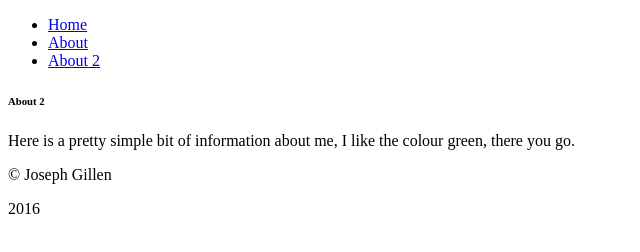
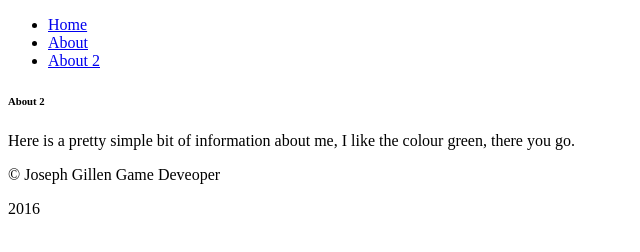
Before and after one commit to Schwarzglut/schwarzglut.github.io, a plain HTML site: page about2.html in a window 1280 px wide. Shown: the full height of the page, 0-640 px from the left. Drawn offline with Linux system fonts and the light colour scheme.

Commit message:
Clean Up Changes

```diff
--- a/about2.html
+++ b/about2.html
@@ -1,14 +1,19 @@
 <!DOCTYPE html>
 <html>
 <head>
-	<title>About 2</title>
+	<title>More About Me</title>
 	<link href="site.css" rel="stlyesheet">
 </head>
-    <body>
-        <nav id="nav01"></nav>
+
+<body>
+    <nav id="nav01"></nav>
+
+    <div id="main">
         <h6> About 2</h6>
         <p1>Here is a pretty simple bit of information about me, I like the colour green, there you go. </p1>
         <footer id="foot01"></footer>
-        <script src="script.js"></script>
-    </body>
+    </div>
+
+    <script src="script.js"></script>
+</body>
 </html>
--- a/script.js
+++ b/script.js
@@ -1,4 +1,4 @@
-document.getElementById("foot01").innerHTML = "<p>&copy; Joseph Gillen</p>" + new Date().getFullYear();
+document.getElementById("foot01").innerHTML = "<p>&copy; Joseph Gillen Game Deveoper</p>" + new Date().getFullYear();
 
 document.getElementById("nav01").innerHTML =
 "<ul id='menu'>" +
```
Also changed, not shown: index.html (+1 -0 lines), about.html (indentation only).
